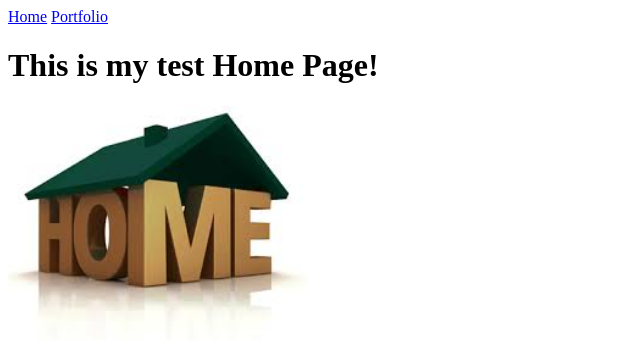
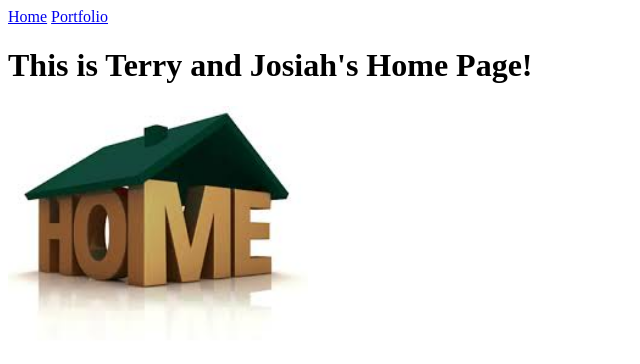
Before and after one commit to Ms1Merchant/tnguyen19.github.io, a plain HTML site: page index.html in a window 1280 px wide. Shown: the whole page, without its empty margins (0-640 px from the left). Drawn offline with Linux system fonts and the light colour scheme.

Commit message:
Changed the heading

```diff
--- a/index.html
+++ b/index.html
@@ -7,7 +7,7 @@
   <body>
     <a href="index.html">Home</a>
     <a href="portfolio.html">Portfolio</a>
-    <h1>This is my test Home Page!</h1>
+    <h1>This is Terry and Josiah's Home Page!</h1>
     <img src="images/home.jpg" height="250">
   </body>
 </html>
```
